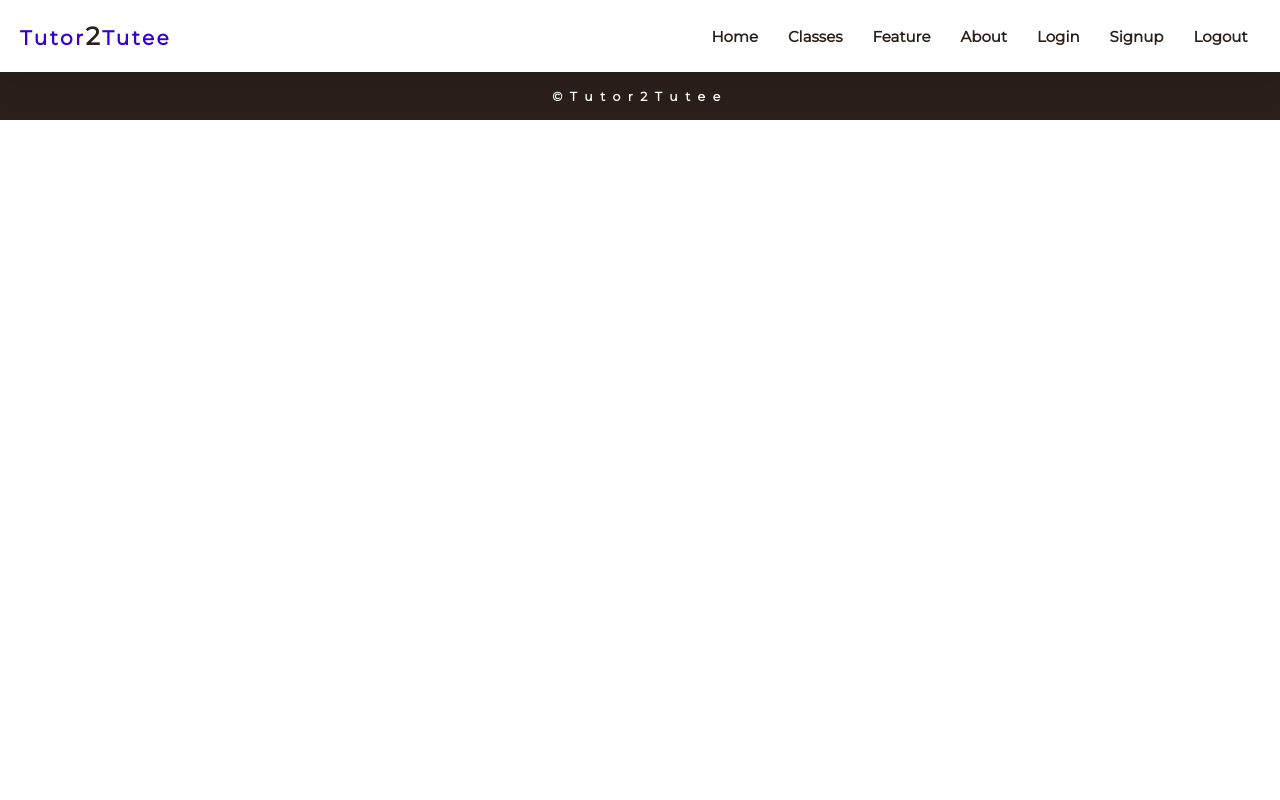
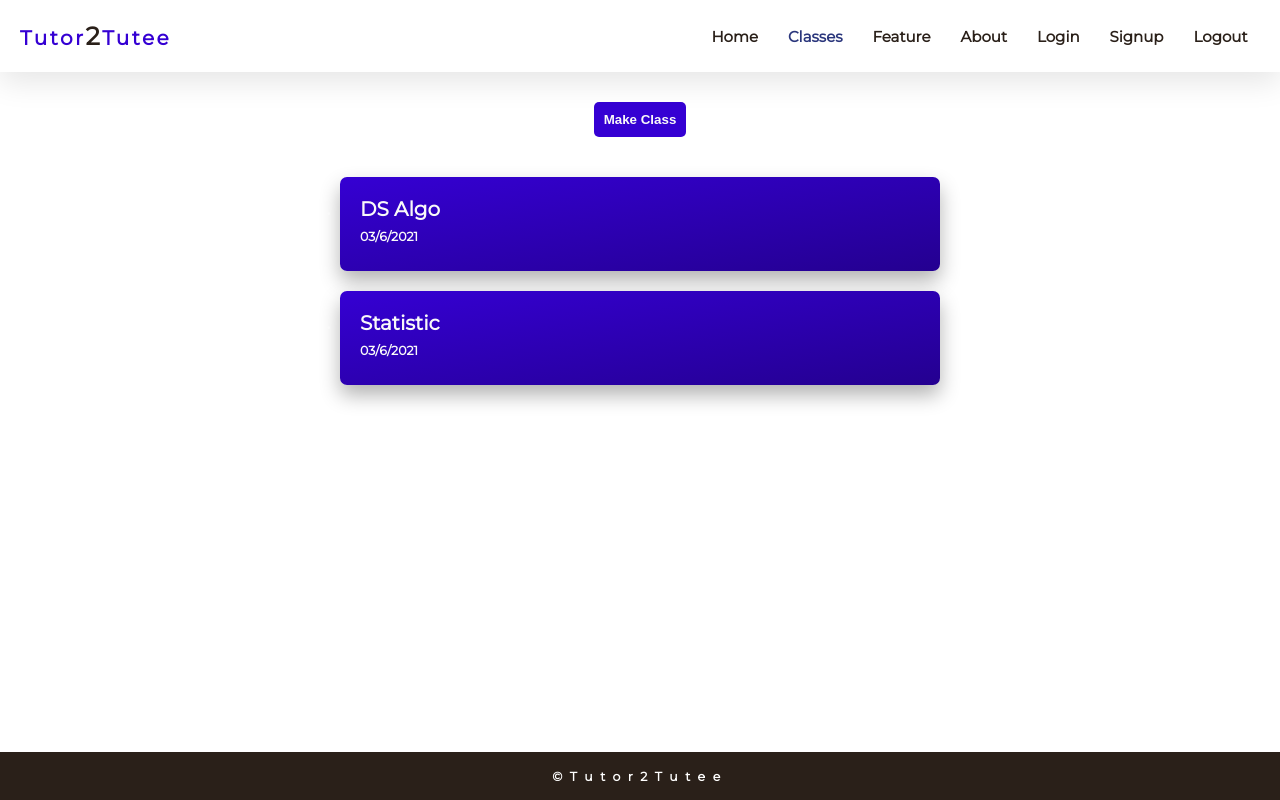
Before and after one commit to Tutor2Tutee/Tutor2Tutee, a React (Create React App) app: page /class in a window 1280 px wide. Built offline with nearby package versions, Linux system fonts and the light colour scheme; no server answers.

Commit message:
Added Class Page

```diff
--- /dev/null
+++ b/src/component/ClassCard/ClassCard.css
@@ -0,0 +1,15 @@
+.classcard__container{
+    padding: 2rem;
+    width: 60rem;
+    color: var(--light-primary-white);
+    border-radius: 7px;
+    background: linear-gradient(to right bottom,var(--night-primary-purple),var(--night-secondary-purple-dark-1));
+    box-shadow: 0 1rem 2rem rgba(0,0,0,.3);
+    margin-bottom: 2rem;
+}
+
+.classcard__container p{
+    margin: .75rem 0;
+    font-weight: bold;
+    font-size: 1.25rem;
+}
--- /dev/null
+++ b/src/component/ClassCard/ClassCard.js
@@ -0,0 +1,11 @@
+import React from 'react'
+import "./ClassCard.css"
+
+const ClassCard = (props) => (
+    <li className="classcard__container">
+        <h1>{props.title}</h1>
+        <p>{props.date}</p>
+    </li>
+)
+
+export default ClassCard
--- a/src/component/Header/Header.js
+++ b/src/component/Header/Header.js
@@ -10,7 +10,7 @@ const Header = (props) => {
             <nav className="header__nav">
                 <ul className="header__ul">
                     <NavLink href="/" >Home</NavLink>
-                    <NavLink href="/classes" >Classes</NavLink>
+                    <NavLink href="/class" >Classes</NavLink>
                     <NavLink href="/feature" >Feature</NavLink>
                     <NavLink href="/about" >About</NavLink>
                     <NavLink href="/login" >Login</NavLink>
--- /dev/null
+++ b/src/pages/Class/Class.css
@@ -0,0 +1,30 @@
+.class__container{
+    min-height: 85vh;
+}
+
+.class__make--button{
+    padding: 3rem;
+    display: flex;
+    justify-content: center;
+}
+.class__make--button button{
+    padding: 1rem;
+    border-radius: 5px;
+    font-weight: bold;
+    border:none;
+    cursor: pointer;
+    transition: all .4s;
+    background-color: var(--night-primary-purple);
+    color: var(--light-primary-white);
+}
+
+.class__make--button button:hover{
+    background-color: var(--night-secondary-purple-dark-1);
+}
+
+.class__main--ul{
+    padding: 1rem;
+    display: flex;
+    flex-direction: column;
+    align-items: center;
+}
--- /dev/null
+++ b/src/pages/Class/Class.js
@@ -0,0 +1,46 @@
+import React from 'react'
+import "./Class.css"
+import ClassCard from './../../component/ClassCard/ClassCard'
+
+class Class extends React.Component{
+    state = {
+        classes: [
+        // Demo Data
+        {
+            title:"DS Algo",
+            date:"03/6/2021"
+        },
+        {
+            title:"Statistic",
+            date:"03/6/2021"
+        }
+    ]
+    }
+
+    componentDidMount() {
+        fetch('api/class', {method: "GET"})
+        .then(res => res.json())
+        .then(data => this.setState({classes: data.classes}))
+    }
+
+    postClass() {
+        fetch('api/class', {method: "POST"}).then(() => {
+            console.log('fetch completed')
+        })
+    }
+
+    render(){
+        return (
+            <div className="class__container">
+                <div className="class__make--button">
+                    <button onClick={this.postClass}>Make Class</button>
+                </div>
+                <ul className="class__main--ul">
+                    {this.state.classes.map(item => <ClassCard title={item.title} date={item.date} />)}
+                </ul>
+            </div>
+        )
+    }
+}
+
+export default Class
--- a/src/pages/index.js
+++ b/src/pages/index.js
@@ -2,3 +2,5 @@ export { default as Home } from './Home/Home';
 export { default as Login } from './Auth/Login/Login';
 export { default as Signup } from './Auth/Signup/Signup';
 export { default as Feature } from './Feature/Feature';
+
+export { default as Class } from './Class/Class';
--- a/src/shared/App_Latest.js
+++ b/src/shared/App_Latest.js
@@ -2,7 +2,7 @@ import React from "react";
 import { Switch,Route } from 'react-router-dom'
 
 import Layout from './../component/Layout/Layout'
-import { Feature, Home,Login, Signup } from './../pages/index'
+import { Feature, Home,Login, Signup,Class } from './../pages/index'
 
 class App extends React.Component {
     // 라우팅은 여기서 진행
@@ -10,6 +10,7 @@ class App extends React.Component {
         return (
             <Layout>
                 <Switch>
+                    <Route path="/class" exact component={Class} />
                     <Route path="/feature" exact component={Feature} />
                     <Route path="/signup" exact component={Signup} />
                     <Route path="/login" exact component={Login} />
```
